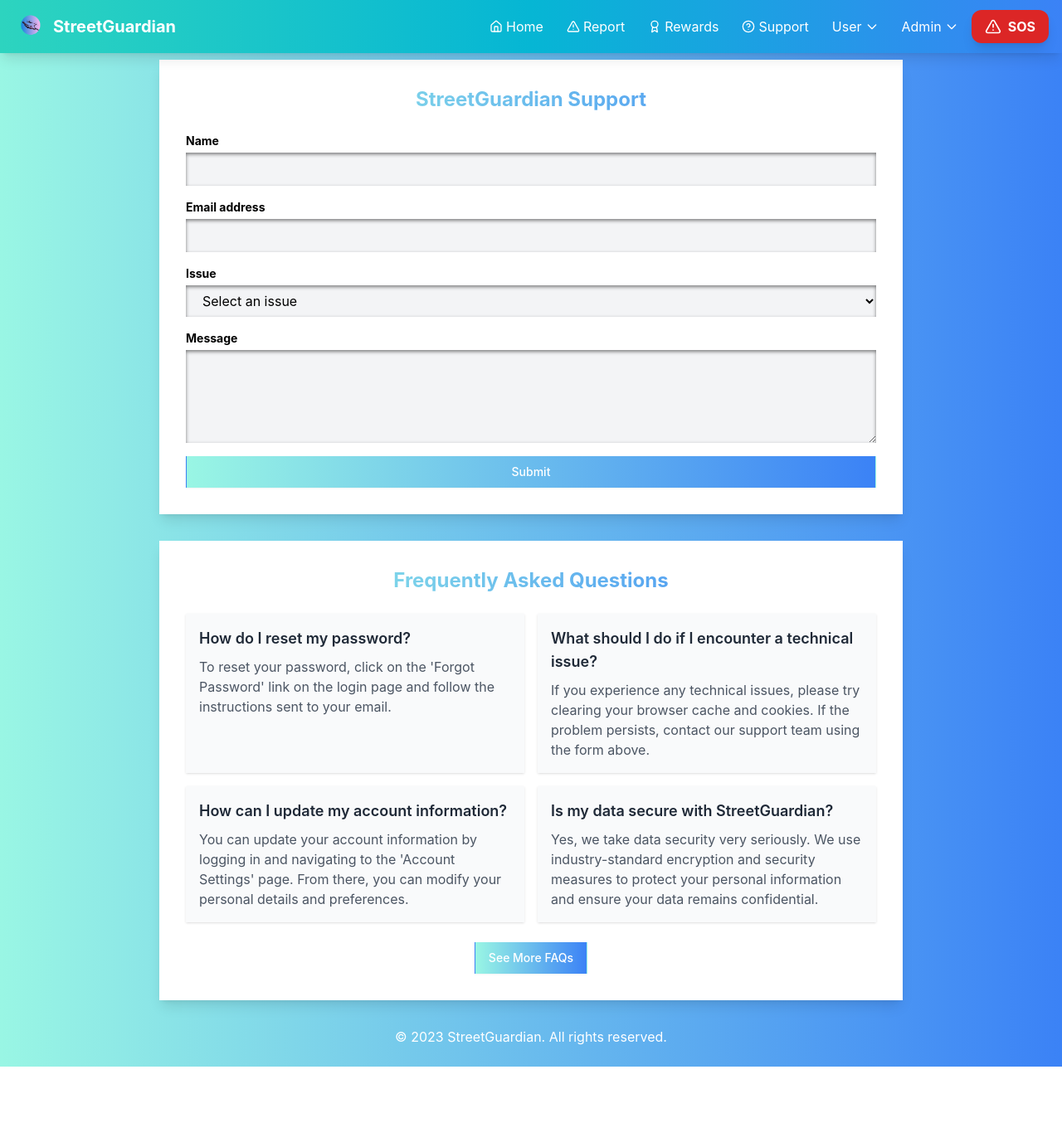
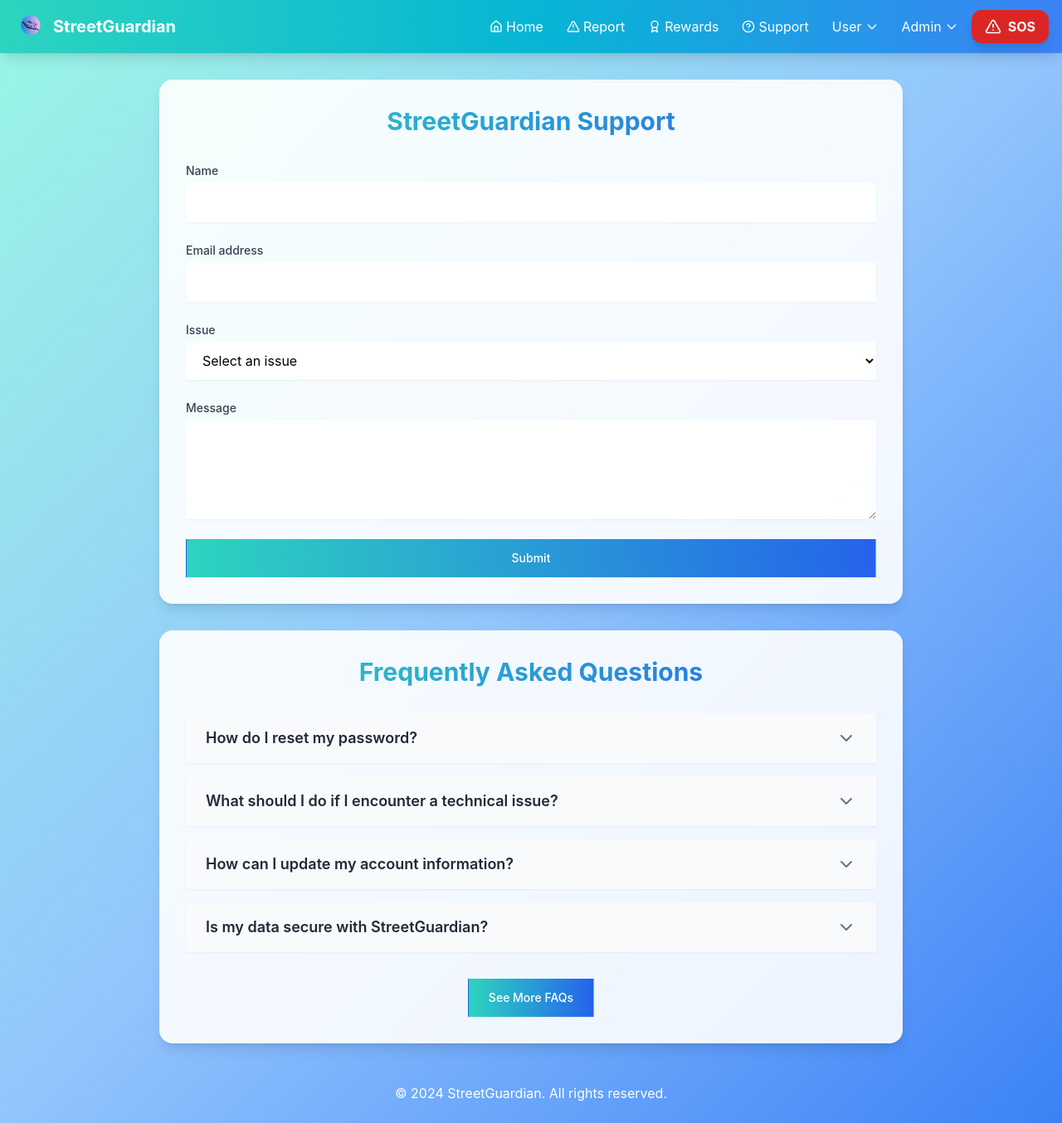
Before and after one commit to NitinTheGreat/StreetGuardian, a Next.js app: page /Support in a window 1280 px wide. Shown: the whole page at 83% size. Before the commit the page ends 1286 px from the top, so only its background shows below. Built offline with nearby package versions, Linux system fonts and the light colour scheme.

Commit message:
Support page revised

```diff
--- a/components/support-page.tsx
+++ b/components/support-page.tsx
@@ -1,10 +1,12 @@
 'use client'
 
 import { useState } from 'react'
-import { X } from 'lucide-react'
+import { X, ChevronDown, ChevronUp } from 'lucide-react'
+import { motion, AnimatePresence } from 'framer-motion'
 
 export function SupportPageComponent() {
   const [showMoreFAQ, setShowMoreFAQ] = useState(false)
+  const [expandedFAQ, setExpandedFAQ] = useState<number | null>(null)
 
   const faqItems = [
     {
@@ -40,42 +42,47 @@ export function SupportPageComponent() {
     }
   ]
 
+  const toggleFAQ = (index: number) => {
+    setExpandedFAQ(expandedFAQ === index ? null : index)
+  }
+
   return (
-    <div className="min-h-screen bg-gradient-to-r from-teal-200 to-blue-500 p-6 mt-12">
-      <div className="max-w-4xl mx-auto">
-
-        <div className="bg-white rounded-lg shadow-lg p-8 mb-8">
-          <h2 className="text-2xl font-bold text-center mb-6 text-transparent bg-clip-text bg-gradient-to-r from-teal-200 to-blue-500">StreetGuardian Support</h2>
-          <form className="space-y-4">
+    <div className="min-h-screen bg-gradient-to-br from-teal-200 via-blue-300 to-blue-500 p-6 pt-16 mt-8">
+      <div className="max-w-4xl mx-auto space-y-8">
+        <motion.div
+          initial={{ opacity: 0, y: 20 }}
+          animate={{ opacity: 1, y: 0 }}
+          transition={{ duration: 0.5 }}
+          className="bg-white bg-opacity-90 rounded-2xl shadow-lg p-8 backdrop-blur-sm"
+        >
+          <h2 className="text-3xl font-bold text-center mb-8 text-transparent bg-clip-text bg-gradient-to-r from-teal-400 to-blue-600">
+            StreetGuardian Support
+          </h2>
+          <form className="space-y-6">
             <div>
-              <label htmlFor="name" className="block text-sm font-bold text-black">Name</label>
+              <label htmlFor="name" className="block text-sm font-medium text-gray-700">Name</label>
               <input
                 type="text"
                 id="name"
                 name="name"
-                className="mt-1 block w-full rounded-md border-gray-600 shadow-inner focus:border-blue-300 focus:ring focus:ring-blue-200 focus:ring-opacity-50 bg-gray-100 px-4 py-2"
-                style={{ boxShadow: 'inset 0 2px 4px rgba(0, 0, 0, 0.5)' }}
+                className="mt-1 block w-full rounded-lg border-gray-300 shadow-sm focus:ring-2 focus:ring-blue-300 focus:border-transparent transition duration-200 bg-white bg-opacity-50 backdrop-blur-sm px-4 py-3"
               />
-
             </div>
             <div>
-              <label htmlFor="email" className="block text-sm font-bold text-black">Email address</label>
+              <label htmlFor="email" className="block text-sm font-medium text-gray-700">Email address</label>
               <input
                 type="email"
                 id="email"
                 name="email"
-                className="mt-1 block w-full rounded-md border-gray-300 shadow-inner focus:border-blue-300 focus:ring focus:ring-blue-200 focus:ring-opacity-50 bg-gray-100 px-4 py-2"
-                style={{ boxShadow: 'inset 0 2px 4px rgba(0, 0, 0, 0.5)' }}
+                className="mt-1 block w-full rounded-lg border-gray-300 shadow-sm focus:ring-2 focus:ring-blue-300 focus:border-transparent transition duration-200 bg-white bg-opacity-50 backdrop-blur-sm px-4 py-3"
               />
-
             </div>
             <div>
-              <label htmlFor="issue" className="block text-sm font-bold text-black">Issue</label>
+              <label htmlFor="issue" className="block text-sm font-medium text-gray-700">Issue</label>
               <select
                 id="issue"
                 name="issue"
-                className="mt-1 block w-full rounded-md border-gray-300 shadow-inner focus:border-blue-300 focus:ring focus:ring-blue-200 focus:ring-opacity-50 bg-gray-100 px-4 py-2"
-                style={{ boxShadow: 'inset 0 2px 4px rgba(0, 0, 0, 0.5)' }}
+                className="mt-1 block w-full rounded-lg border-gray-300 shadow-sm focus:ring-2 focus:ring-blue-300 focus:border-transparent transition duration-200 bg-white bg-opacity-50 backdrop-blur-sm px-4 py-3"
               >
                 <option value="">Select an issue</option>
                 <option value="technical">Technical problem</option>
@@ -83,76 +90,109 @@ export function SupportPageComponent() {
                 <option value="billing">Billing inquiry</option>
                 <option value="other">Other</option>
               </select>
-
             </div>
             <div>
-              <label htmlFor="message" className="block text-sm font-bold text-black">Message</label>
+              <label htmlFor="message" className="block text-sm font-medium text-gray-700">Message</label>
               <textarea
                 id="message"
                 name="message"
                 rows={4}
-                className="mt-1 block w-full rounded-md border-gray-300 shadow-inner focus:border-blue-300 focus:ring focus:ring-blue-200 focus:ring-opacity-50 bg-gray-100 px-4 py-2"
-                style={{ boxShadow: 'inset 0 2px 4px rgba(0, 0, 0, 0.5)' }}
-                >
-
-              </textarea>
-
+                className="mt-1 block w-full rounded-lg border-gray-300 shadow-sm focus:ring-2 focus:ring-blue-300 focus:border-transparent transition duration-200 bg-white bg-opacity-50 backdrop-blur-sm px-4 py-3"
+              ></textarea>
             </div>
             <div>
-              <button type="submit" className="w-full flex justify-center py-2 px-4 border border-transparent rounded-md shadow-sm text-sm font-medium text-white bg-gradient-to-r from-teal-200 to-blue-500 hover:from-teal-300 hover:to-blue-600 focus:outline-none focus:ring-2 focus:ring-offset-2 focus:ring-blue-500">
+              <button type="submit" className="w-full flex justify-center py-3 px-4 border border-transparent rounded-lg shadow-sm text-sm font-medium text-white bg-gradient-to-r from-teal-400 to-blue-600 hover:from-teal-500 hover:to-blue-700 focus:outline-none focus:ring-2 focus:ring-offset-2 focus:ring-blue-500 transition duration-200">
                 Submit
               </button>
             </div>
           </form>
-        </div>
+        </motion.div>
 
-        <div className="bg-white rounded-lg shadow-lg p-8 mb-8">
-          <h2 className="text-2xl font-bold text-center mb-6 text-transparent bg-clip-text bg-gradient-to-r from-teal-200 to-blue-500">Frequently Asked Questions</h2>
-          <div className="grid grid-cols-1 md:grid-cols-2 gap-4">
+        <motion.div
+          initial={{ opacity: 0, y: 20 }}
+          animate={{ opacity: 1, y: 0 }}
+          transition={{ duration: 0.5, delay: 0.2 }}
+          className="bg-white bg-opacity-90 rounded-2xl shadow-lg p-8 backdrop-blur-sm"
+        >
+          <h2 className="text-3xl font-bold text-center mb-8 text-transparent bg-clip-text bg-gradient-to-r from-teal-400 to-blue-600">
+            Frequently Asked Questions
+          </h2>
+          <div className="space-y-4">
             {faqItems.map((item, index) => (
-              <div key={index} className="bg-gray-50 rounded-lg p-4 shadow">
-                <h3 className="text-lg font-semibold text-gray-800 mb-2">{item.question}</h3>
+              <div key={index} className="bg-gray-50 rounded-lg shadow-sm overflow-hidden">
+                <button
+                  onClick={() => toggleFAQ(index)}
+                  className="w-full text-left px-6 py-4 flex justify-between items-center focus:outline-none"
+                >
+                  <h3 className="text-lg font-semibold text-gray-800">{item.question}</h3>
+                  {expandedFAQ === index ? <ChevronUp className="text-blue-500" /> : <ChevronDown className="text-gray-500" />}
+                </button>
+                <AnimatePresence>
+                  {expandedFAQ === index && (
+                    <motion.div
+                      initial={{ opacity: 0, height: 0 }}
+                      animate={{ opacity: 1, height: 'auto' }}
+                      exit={{ opacity: 0, height: 0 }}
+                      transition={{ duration: 0.3 }}
+                      className="px-6 pb-4"
+                    >
                       <p className="text-gray-600">{item.answer}</p>
+                    </motion.div>
+                  )}
+                </AnimatePresence>
               </div>
             ))}
           </div>
-          <div className="mt-6 text-center">
+          <div className="mt-8 text-center">
             <button
               onClick={() => setShowMoreFAQ(true)}
-              className="inline-flex items-center px-4 py-2 border border-transparent text-sm font-medium rounded-md shadow-sm text-white bg-gradient-to-r from-teal-200 to-blue-500 hover:from-teal-300 hover:to-blue-600 focus:outline-none focus:ring-2 focus:ring-offset-2 focus:ring-blue-500"
+              className="inline-flex items-center px-6 py-3 border border-transparent text-sm font-medium rounded-lg shadow-sm text-white bg-gradient-to-r from-teal-400 to-blue-600 hover:from-teal-500 hover:to-blue-700 focus:outline-none focus:ring-2 focus:ring-offset-2 focus:ring-blue-500 transition duration-200"
             >
               See More FAQs
             </button>
           </div>
-        </div>
+        </motion.div>
       </div>
 
+      <AnimatePresence>
         {showMoreFAQ && (
-        <div className="fixed inset-0 bg-white bg-opacity-50 flex items-center justify-center p-4">
-          <div className="bg-white rounded-lg shadow-lg p-6 max-w-2xl w-full max-h-[80vh] overflow-y-auto">
-            <div className="flex justify-between items-center mb-4">
-              <h2 className="text-2xl font-bold text-blue-600">More FAQs</h2>
+          <motion.div
+            initial={{ opacity: 0 }}
+            animate={{ opacity: 1 }}
+            exit={{ opacity: 0 }}
+            className="fixed inset-0 bg-black bg-opacity-50 flex items-center justify-center p-4 backdrop-blur-sm"
+          >
+            <motion.div
+              initial={{ scale: 0.9, opacity: 0 }}
+              animate={{ scale: 1, opacity: 1 }}
+              exit={{ scale: 0.9, opacity: 0 }}
+              transition={{ type: 'spring', damping: 20, stiffness: 300 }}
+              className="bg-white rounded-2xl shadow-xl p-6 max-w-2xl w-full max-h-[80vh] overflow-y-auto"
+            >
+              <div className="flex justify-between items-center mb-6">
+                <h2 className="text-2xl font-bold text-transparent bg-clip-text bg-gradient-to-r from-teal-400 to-blue-600">More FAQs</h2>
                 <button
                   onClick={() => setShowMoreFAQ(false)}
-                className="text-gray-500 hover:text-black"
+                  className="text-gray-500 hover:text-black transition duration-200"
                 >
                   <X size={24} />
                 </button>
               </div>
               <div className="space-y-4">
                 {moreFaqItems.map((item, index) => (
-                <div key={index} className="bg-gray-50 rounded-lg p-4 shadow">
+                  <div key={index} className="bg-gray-50 rounded-lg p-4 shadow-sm">
                     <h3 className="text-lg font-semibold text-gray-800 mb-2">{item.question}</h3>
                     <p className="text-gray-600">{item.answer}</p>
                   </div>
                 ))}
               </div>
-          </div>
-        </div>
+            </motion.div>
+          </motion.div>
         )}
+      </AnimatePresence>
 
-      <footer className="mt-8 text-center text-white">
-        <p>© 2023 StreetGuardian. All rights reserved.</p>
+      <footer className="mt-12 text-center text-white">
+        <p>© 2024 StreetGuardian. All rights reserved.</p>
       </footer>
     </div>
   )
--- a/package.json
+++ b/package.json
@@ -22,7 +22,7 @@
     "class-variance-authority": "^0.7.0",
     "clsx": "^2.1.1",
     "csv-parse": "^5.5.6",
-    "framer-motion": "^11.13.1",
+    "framer-motion": "^11.13.3",
     "jsonwebtoken": "^9.0.2",
     "leaflet": "^1.9.4",
     "leaflet-routing-machine": "^3.2.12",
```
Also changed, not shown: 1 other file (tests, documents, lock files or other folders). Lines whose indentation alone changed are shown as unchanged.
